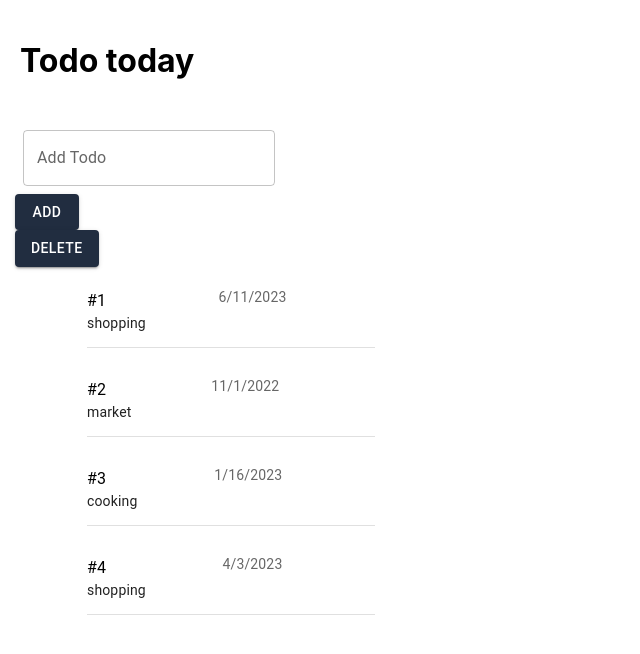
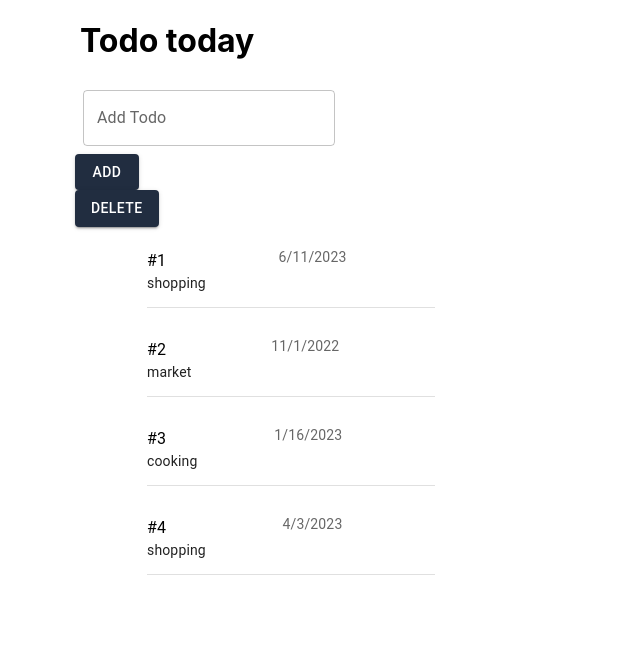
Before and after one commit to andregeorgi/todo, a React (Create React App) app: page / in a window 1280 px wide. Shown: the top 654 px of the page, without its empty margins (0-640 px from the left). Built offline with nearby package versions, Linux system fonts and the light colour scheme.

Commit message:
arrange ui

```diff
--- a/src/index.css
+++ b/src/index.css
@@ -13,17 +13,17 @@ code {
 }
 
 .title {
-  padding: 20px;
+  padding-left: 80px;
 }
 
 .content {
-  padding-left: 15px;
+  padding-left: 75px;
 }
 
 .btn-color {
   color: #212d40;
 }
 
-.content-list {
-  color: pink;
+.align-items {
+  align-items: center;
 }
```
